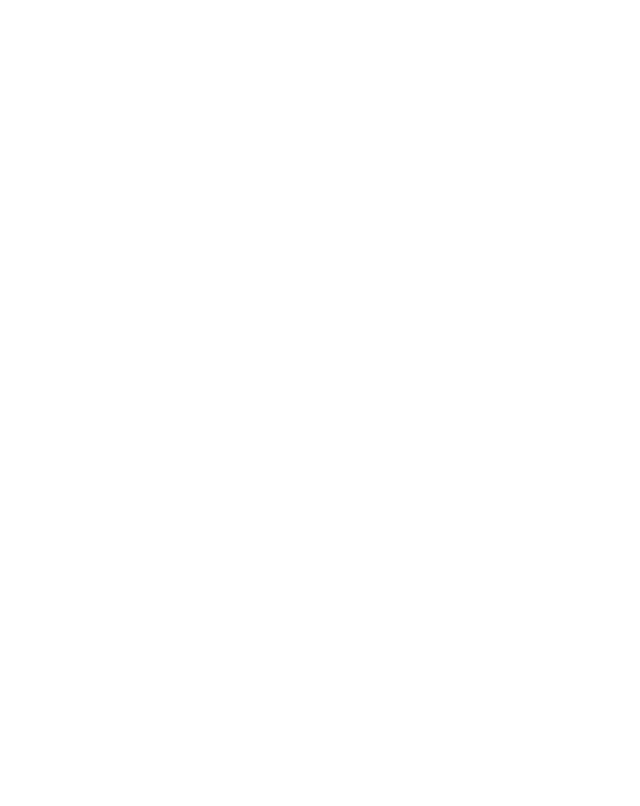
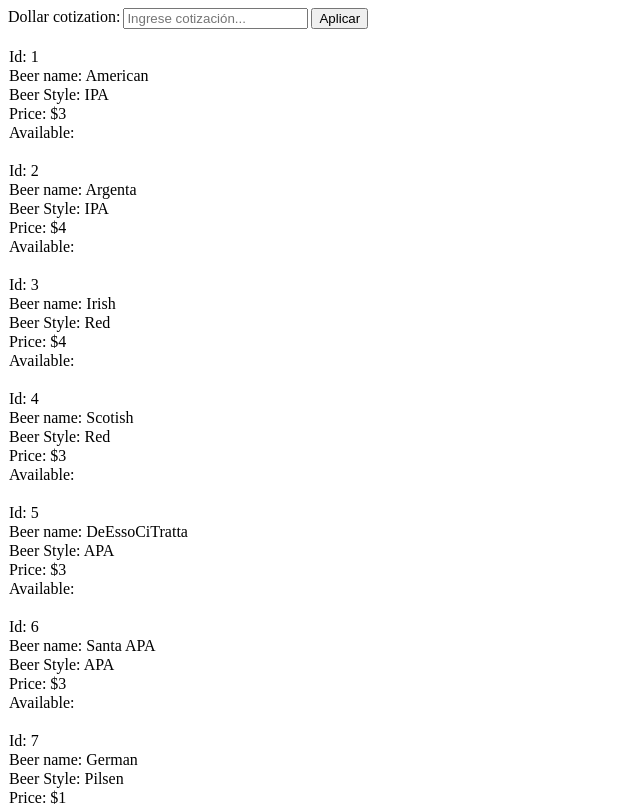
Before and after one commit to ManuelCecarelli/LAB-III_exercises, a React (Vite) app in the folder Ejercitación Unidad P2.1/: page / in a window 1280 px wide. Shown: the top 806 px of the page, without its empty margins (0-640 px from the left). Built offline with nearby package versions, Linux system fonts and the light colour scheme.

Commit message:
Ejercicio 1 de "ChangeDollar" resuelto.

```diff
--- /dev/null
+++ b/Ejercitación Unidad P2.1/components/beerItem/BeerItem.jsx
@@ -0,0 +1,25 @@
+import PropTypes from "prop-types";
+
+const BeerItem = ({ beerId, beerName, beerStyle, beerPrice, beerAvailable }) => {
+
+    return (
+      <>
+        <p>Id: {beerId}</p>
+        <p>Beer name: {beerName}</p>
+        <p>Beer Style: {beerStyle}</p>
+        <p>Price: ${beerPrice}</p>
+        <p>Available: {beerAvailable}</p>
+        <br/>
+      </>
+    );
+};
+
+BeerItem.propTypes = {
+    beerId: PropTypes.number,
+    beerName: PropTypes.string,
+    beerStyle: PropTypes.string,
+    beerPrice: PropTypes.number,
+    beerAvailable: PropTypes.bool
+};
+
+export default BeerItem;
--- /dev/null
+++ b/Ejercitación Unidad P2.1/components/beers/Beers.jsx
@@ -0,0 +1,96 @@
+import BeerItem from "../beerItem/BeerItem";
+import ChangeDollar from "../changeDollar/ChangeDollar";
+import { useState } from "react";
+
+const Beers = () => {
+
+    const beers = [
+        {
+        id: 1,
+        beerName: "American",
+        beerStyle: "IPA",
+        price: 3,
+        available: true,
+        },
+        {
+        id: 2,
+        beerName: "Argenta",
+        beerStyle: "IPA",
+        price: 4,
+        available: false,
+        },
+        {
+        id: 3,
+        beerName: "Irish",
+        beerStyle: "Red",
+        price: 4,
+        available: true,
+        },
+        {
+        id: 4,
+        beerName: "Scotish",
+        beerStyle: "Red",
+        price: 3,
+        available: true,
+        },
+        {
+        id: 5,
+        beerName: "DeEssoCiTratta",
+        beerStyle: "APA",
+        price: 3,
+        available: true,
+        },
+        {
+        id: 6,
+        beerName: "Santa APA",
+        beerStyle: "APA",
+        price: 3,
+        available: true,
+        },
+        {
+        id: 7,
+        beerName: "German",
+        beerStyle: "Pilsen",
+        price: 1,
+        available: true,
+        },
+        {
+        id: 8,
+        beerName: "London Porter",
+        beerStyle: "Porter",
+        price: 2,
+        available: false,
+        },
+        {
+        id: 9,
+        beerName: "Scotish ALE",
+        beerStyle: "Red",
+        price: 5,
+        available: false,
+        }
+    ];
+
+    const [dollarPrice, setDollarPrice] = useState(1);
+
+    const changePrice = (newPrice) => {
+        setDollarPrice(newPrice);
+    };
+
+    return (
+      <>
+        <ChangeDollar onChangePrice={changePrice}/>
+        {beers.map(beer => {
+            return <BeerItem
+                key={beer.id}
+                beerId={beer.id}
+                beerName={beer.beerName}
+                beerStyle={beer.beerStyle}
+                beerPrice={beer.price * dollarPrice}
+                beerAvailable={beer.available}
+            />
+        })}
+      </>
+    )
+}
+
+export default Beers;
--- /dev/null
+++ b/Ejercitación Unidad P2.1/components/changeDollar/ChangeDollar.jsx
@@ -0,0 +1,43 @@
+import PropTypes from "prop-types";
+import { useState } from "react";
+
+const ChangeDollar = ({ onChangePrice }) => {
+
+    const [newPrice, setNewPrice] = useState("");
+
+    const onChangeHandler = (event) => {
+        let inputValue = event.target.value;
+        setNewPrice(inputValue);
+    };
+
+
+    const onSubmitHandler = (event) => {
+        event.preventDefault();
+        onChangePrice(newPrice);
+        setNewPrice("");
+    };
+
+    return (
+        <>
+            <form id="cotizator" onSubmit={onSubmitHandler}>
+                <label htmlFor="dollar-cotization">Dollar cotization:</label>
+                <input
+                    type="text"
+                    name="dollar-cotization"
+                    id="dollar-cotization"
+                    placeholder="Ingrese cotización..."
+                    value={newPrice}
+                    onChange={onChangeHandler}
+                />
+                <button type="submit">Aplicar</button>
+            </form>
+            <br />
+        </>
+    )
+}
+
+ChangeDollar.propTypes = {
+    onChangePrice: PropTypes.func
+};
+
+export default ChangeDollar;
--- a/Ejercitación Unidad P2.1/src/App.jsx
+++ b/Ejercitación Unidad P2.1/src/App.jsx
@@ -1,10 +1,12 @@
-function App() {
+import Beers from "../components/beers/Beers";
+
+const App = () => {
 
   return (
     <>
-
+      <Beers/>
     </>
   )
 }
 
-export default App
+export default App;
--- a/Ejercitación Unidad P2.1/src/index.css
+++ b/Ejercitación Unidad P2.1/src/index.css
@@ -0,0 +1,8 @@
+p {
+    margin: 1px;
+}
+
+#cotizator {
+    display: flex;
+    gap: 3px;
+}
```
